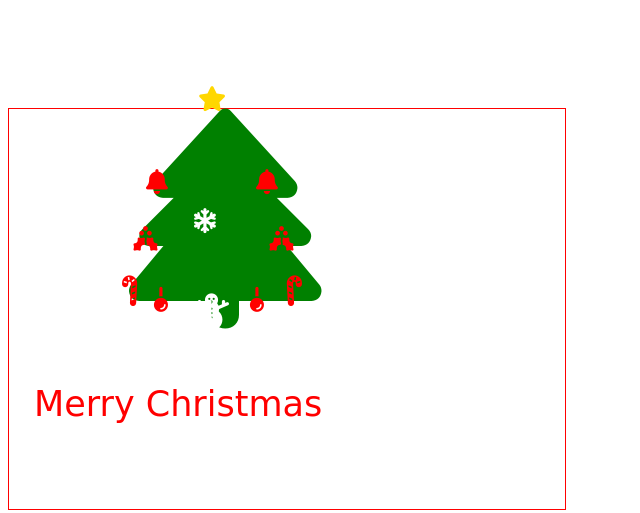
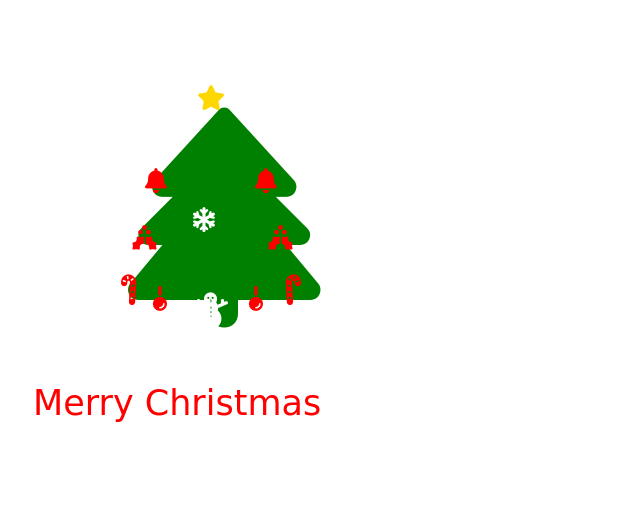
Before and after one commit to defendergr/xmas, a plain HTML site: page index.html in a window 1280 px wide. Shown: the whole page, without its empty margins (0-640 px from the left). Drawn offline with Linux system fonts and the light colour scheme; a web font is replaced by a local one.

Commit message:
Update index.html

```diff
--- a/index.html
+++ b/index.html
@@ -15,7 +15,7 @@ top:100px;
 margin:auto;
 width:44%;
 height:400px;
-border:1px solid red;
+#border:1px solid red;
 }
 
 .dentro{
```
